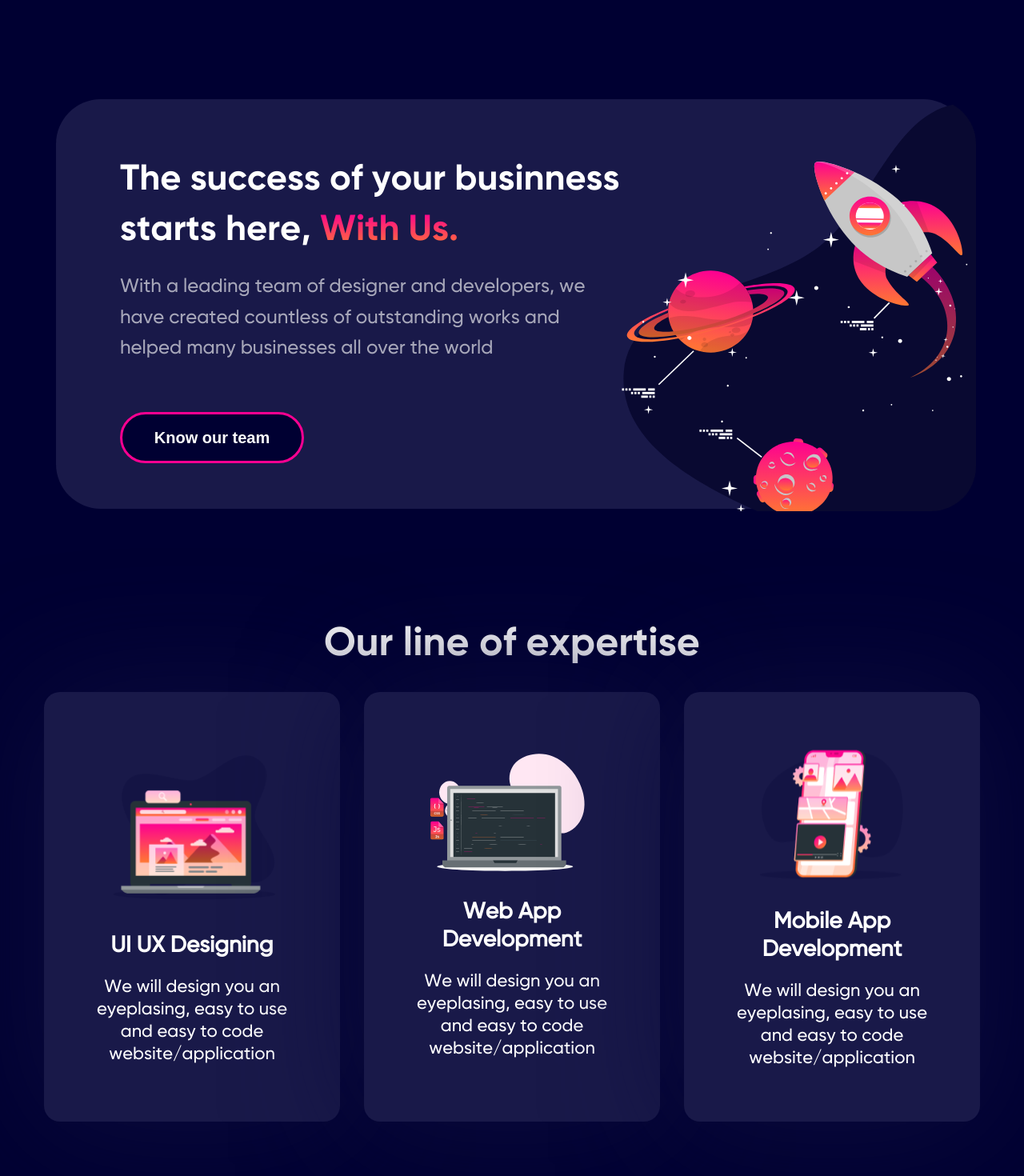
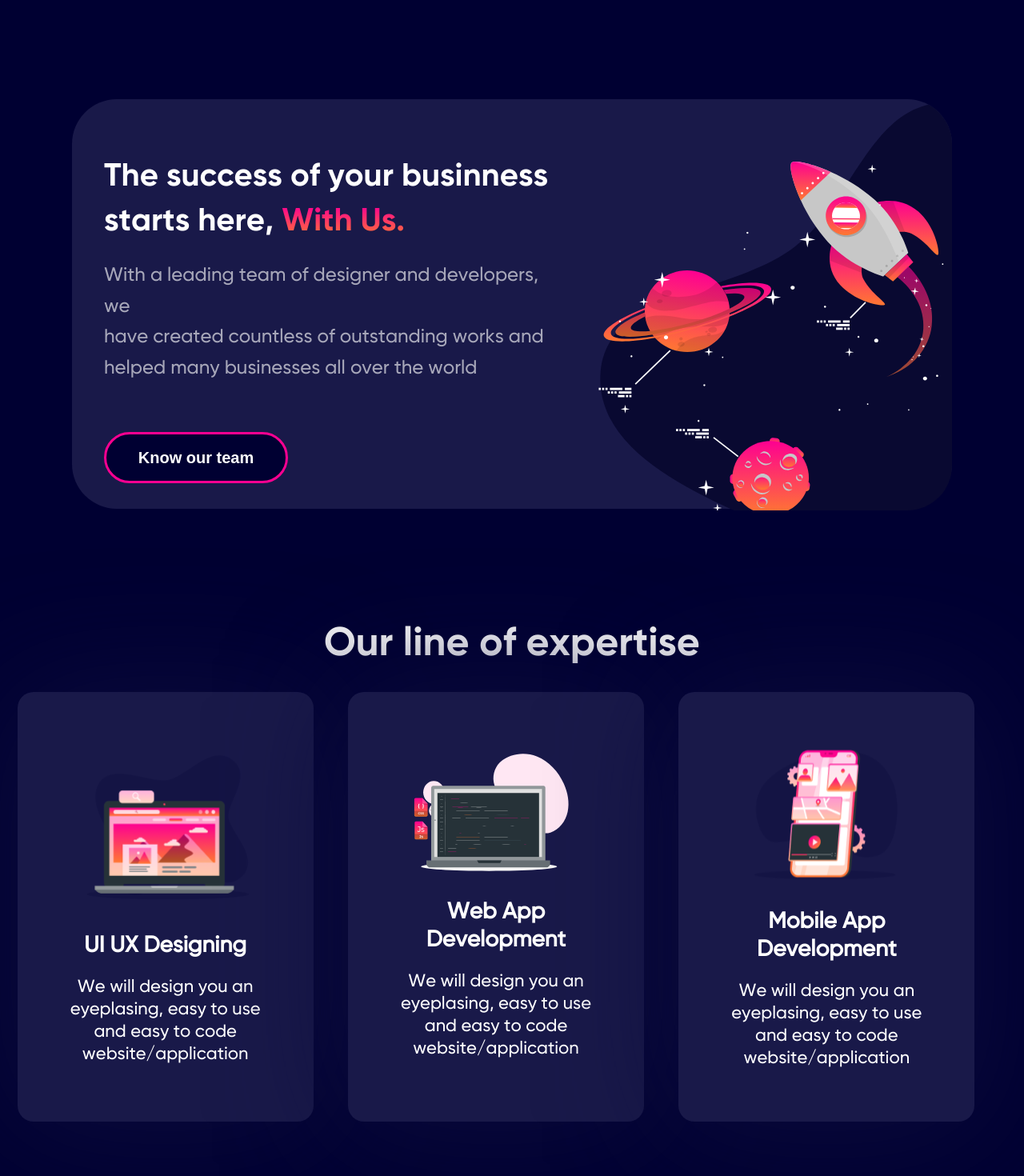
Before and after one commit to DavidJohndps/daffascript_frontend, a Nuxt app: page / in a window 1280 px wide. Shown: the part 1020-2490 px from the top of the page at 80% size. Built offline with nearby package versions, Linux system fonts and the light colour scheme.

Commit message:
revisi 3, homepage, about us, contact

```diff
--- a/assets/style.css
+++ b/assets/style.css
@@ -67,7 +67,7 @@ input[type="text"]:focus {
 }
 
 .formc1{
-    width: 635px;
+    width: 620px;
     height: 170px;
     background-color: #191949;
     color:rgba(225, 225, 255, 0.62);
@@ -87,7 +87,7 @@ input[type="text"]:focus {
 }
 
 .btn-s{
-    width:635px;
+    width:660px;
     height: 60px;
     font-size: 20px;
     line-height: 24px;
@@ -341,11 +341,6 @@ input[type="text"]:focus {
         font-size: 11px !important;
         line-height: 15px !important;
         padding: 5px !important;
-    }
-    .imghome2{
-        width: 300px !important;
-        margin-left: 0 !important;
-        transform: matrix(-1, 0.07, 0.07) !important;
     }
     .texthome4{
         font-size: 23px !important;
--- a/pages/aboutus.vue
+++ b/pages/aboutus.vue
@@ -26,9 +26,9 @@
             </p>
         </div>
 
+      <div class="uk-container">
         <div class=
         "uk-margin-xlarge-top
-        uk-container
         uk-flex
         -font-gilroy-bold
         aboutus-2
@@ -68,6 +68,7 @@
                 Trusted</p>
             </div>
         </div>
+      </div>
 
         <div class=
         "uk-container
--- a/pages/contact.vue
+++ b/pages/contact.vue
@@ -71,7 +71,7 @@
                             </div>
                         </div>
                     </div>
-                    <div class="font-gilroy-medium uk-margin-large-left resc">
+                    <div class="font-gilroy-medium uk-margin-small-left resc">
                        <form action="" class="uk-margin-large-left r-form">
                             <legend class="uk-legend text-white uk-visible@m" style="font-size: 35px; line-height: 41px;">
                                 Send us your message
--- a/pages/index.vue
+++ b/pages/index.vue
@@ -44,9 +44,10 @@
               </div>
           </div>
       </div>
-      <div class="uk-container uk-flex uk-align-center uk-margin-xlarge-top uk-padding-remove-right pagehome2" style="background-color: #191949; border-radius: 56px; width: 1100px; height: 512px;">
-          <div class="uk-position-absolute uk-margin-large-top uk-margin-medium-left pagehome2-2" style="z-index: 1;">
-              <p class="font-gilroy-bold text-white texthome3" style="font-size:45px; line-height: 139%;">
+     <div class="uk-container">
+        <div class=" uk-flex uk-align-center uk-margin-xlarge-top uk-padding-remove-right pagehome2" style="background-color: #191949; border-radius: 56px; width: 1100px; height: 512px;">
+          <div class="uk-margin-large-top uk-margin-medium-left pagehome2-2" style="z-index: 1;">
+              <p class="font-gilroy-bold text-white texthome3" style="font-size:40px; line-height: 139%;">
                   The success of your businness<br>
                   starts here, <span class="gradient">With Us.</span>
               </p>
@@ -59,21 +60,22 @@
                   <nuxt-link to="/AboutUs" style="text-decoration: none; z-index: 2; color: #fff">Know our team</nuxt-link>
               </button>
           </div>
+          <div class="uk-visible@m">
+                <img src="~assets/homepage/image.svg" style="border-radius: 0 56px 56px 0; z-index: -1;" uk-img alt="">
+        </div>
           <div class="uk-position-absolute uk-visible@xs uk-hidden@m">
               <img src="~assets/vectorhome.svg" style="margin-right: 10px; z-index: -2; margin-top: 157px; width: 327px;" uk-img>
           </div>
           <div class="uk-position-absolute uk-visible@xs uk-hidden@m">
               <img src="~assets/homepage/image1.svg" style="z-index: 1; margin-top: 157px;">
           </div>
-          <div class="uk-position-absolute uk-visible@m" style="right: 60px;">
-              <img src="~assets/homepage/image.svg" class="imghome2" style="border-radius: 0 56px 56px 0; z-index: -1;" uk-img alt="">
-          </div>
       </div>
-      <div class="uk-margin-xlarge-top">
+     </div>
+      <div class="uk-margin-xlarge-top uk-container">
           <p class="text-white font-gilroy-bold uk-text-center texthome4" style="font-size: 50px; line-height: 59px;">
               Our line of expertise
           </p>
-          <div class="uk-flex uk-container uk-child-column-1-2@s uk-child-column-1-3@m uk-margin-medium-left uk-margin-medium-right cardhome1" uk-grid>
+          <div class="uk-flex uk-child-column-1-2@s uk-child-column-1-3@m cardhome1" uk-grid>
               <div v-for="(exp, index) in expert" :key="index" class="uk-card uk-align-center uk-text-center cardhome1-1"
               style="margin-top: 10px; padding: 20px; width: 370px; height: 537px; filter: drop-shadow(0px 4px 77px #0C0C3D); background-color: #191949; border-radius: 20px;">
                   <div class="uk-card-body card-b-r">
@@ -106,9 +108,10 @@
               </div>
           </div>
       </div>
-      <div class="uk-margin-large-top uk-container uk-margin-medium-left homeourpartner">
+     <div class="uk-container">
+        <div class=" uk-margin-large-top uk-margin-medium-left homeourpartner">
           <div class="mr-text">
-              <p class="text-white font-gilroy-bold texthome5 uk-visible@m" style="font-size: 50px; line-height: 59px;">
+              <p class="text-white font-gilroy-bold texthome5 uk-visible@m " style="font-size: 50px; line-height: 59px;">
                   What does our recent partners<br>
                   say about us?
               </p>
@@ -141,10 +144,10 @@
                     </li>
                 </ul>
                 <div class="uk-margin-large-top uk-flex uk-visible@m btnhome uk-position-bottom-right">
-                    <div style="">
+                    <div class="uk-position-small">
                         <button style="background-color: #191949; border-radius: 50%;  border: 3px solid #FD0091; width: 50px; height: 50px;" uk-slidenav-previous uk-slider-item="previous"></button>
                     </div>
-                    <div style="">
+                    <div class="uk-position-small">
                         <button style="background-color: #191949; border-radius: 50%;  border: 3px solid #FD0091; width: 50px; height: 50px;"  uk-slidenav-next uk-slider-item="next"></button>
                     </div>
                 </div>
@@ -158,7 +161,9 @@
                 </div>
           </div>
       </div>
-      <div class="uk-container uk-margin-large-top uk-margin-medium-left re-tec">
+     </div>
+      <div class="uk-container">
+        <div class="uk-margin-large-top uk-margin-medium-left re-tec">
           <div class="text-white font-gilroy-bold">
               <p class="re-tec-text" style="font-size: 50px; line-height: 59px;">Technologies we use</p>
           </div>
@@ -171,25 +176,26 @@
             <a class="uk-position-center-left uk-position-small uk-hidden-hover uk-visible@m" href="#" uk-slidenav-previous uk-slider-item="previous"></a>
             <a class="uk-position-center-right uk-position-small uk-hidden-hover uk-visible@m" href="#" uk-slidenav-next uk-slider-item="next"></a>
          </div>
-
+      </div>
       </div>
       <div class="uk-margin-large-top uk-child-width-1-2@s ukgrid-match b-homep" style="background-color: #191949;" uk-grid>
           <div class="uk-margin-large-top">
-              <p class="text-white font-gilroy-bold uk-margin-medium-left t-b-h" style="font-size: 50px; line-height: 59px;">
+              <p class="text-white font-gilroy-bold uk-margin-large-left t-b-h" style="font-size: 50px; line-height: 59px;">
                   Have heard enough?<br>
                   Let's Partner Up.
               </p>
-              <button class="b-show text-white uk-margin-medium-left uk-margin-medium-top b-r-b">
+              <button class="b-show text-white uk-margin-medium-top uk-margin-large-left b-r-b">
                 <nuxt-link to="/Contact" style="text-decoration: none; color: #fff;">
                     Work With Us
                 </nuxt-link>
               </button>
           </div>
-          <div class="uk-float-right banner2">
+          <div class="banner2">
               <img src="~assets/Vector (4).svg"
               class="uk-position-absolute p-b"
               style="
-              width: 610px;
+              right: 0;
+              width: 720px;
               height: auto;"
               uk-img alt="">
               <img src="~assets/homepage/Group_18385.svg"
```
